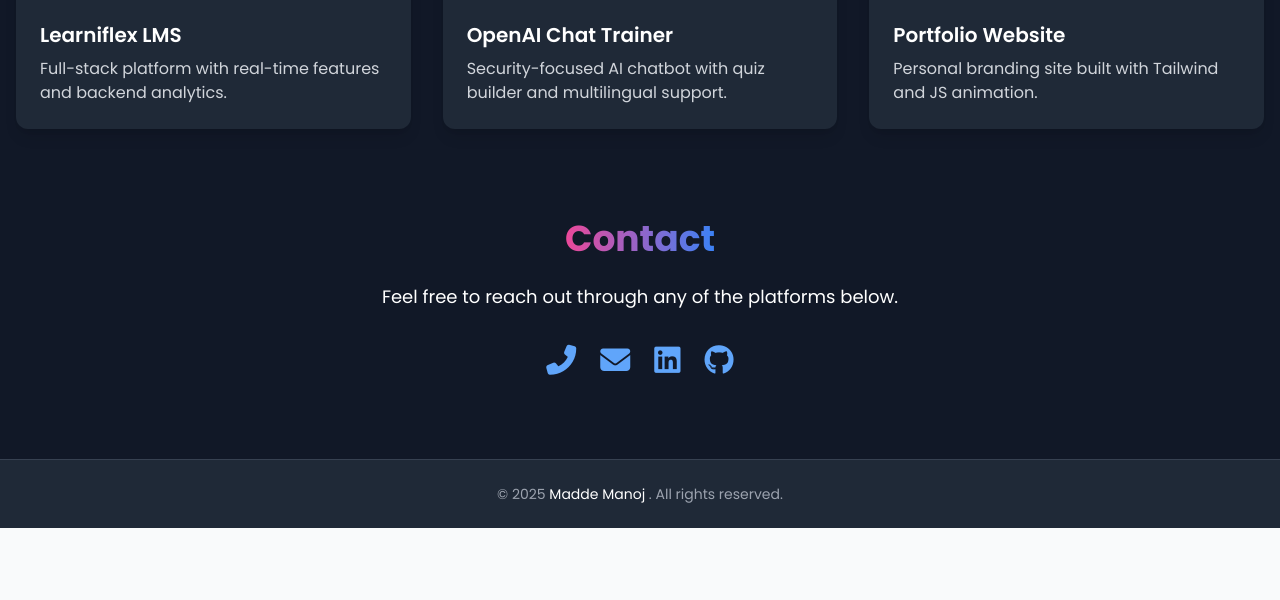
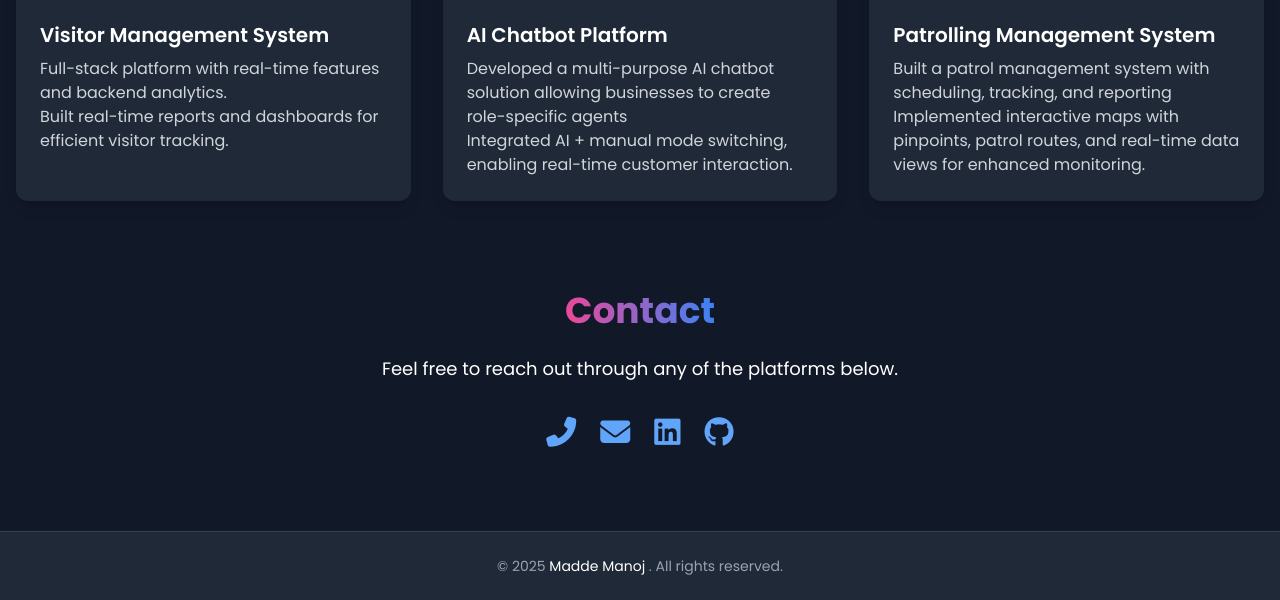
Before and after one commit to Manoj12612/Manoj_mainprofile, a plain HTML site: page index.html in a window 1280 px wide. Shown: the part 2866-3466 px from the top of the page. Before the commit the page ends 3394 px from the top, so only its background shows below. Drawn offline with nearby package versions, Linux system fonts and the light colour scheme; a script that the page names is missing.

Commit message:
changes for the details and images

```diff
--- a/index.html
+++ b/index.html
@@ -171,7 +171,7 @@
         </h1>
 
         <!-- Download Resume Button -->
-<a href="Madde Manoj   Resume.pdf" download
+<a href="Madde_Manoj_Resume.pdf" download
    class="inline-block mt-6 px-6 py-2 rounded-full
           bg-gradient-to-r from-blue-500 via-purple-500 to-pink-500 text-white font-medium
           hover:border-2 hover:border-white hover:bg-transparent hover:text-white transition duration-300">
@@ -498,16 +498,18 @@
         <div class="bg-gray-800 rounded-xl overflow-hidden shadow-lg hover:shadow-purple-400 transition duration-300">
           <img src="11.jpg" alt="Learniflex LMS" class="w-full h-40 object-cover">
           <div class="p-6">
-            <h3 class="text-xl font-semibold mb-2">Learniflex LMS</h3>
+            <h3 class="text-xl font-semibold mb-2">Visitor Management System</h3>
             <p class="text-gray-300">Full-stack platform with real-time features and backend analytics.</p>
+            <p class="text-gray-300"> Built real-time reports and dashboards for efficient visitor tracking. </p>
           </div>
         </div>
         <!-- Portfolio Card 4 -->
         <div class="bg-gray-800 rounded-xl overflow-hidden shadow-lg hover:shadow-purple-400 transition duration-300">
           <img src="44.jpg" alt="OpenAI Chat Trainer" class="w-full h-40 object-cover">
           <div class="p-6">
-            <h3 class="text-xl font-semibold mb-2">OpenAI Chat Trainer</h3>
-            <p class="text-gray-300">Security-focused AI chatbot with quiz builder and multilingual support.</p>
+            <h3 class="text-xl font-semibold mb-2">AI Chatbot Platform</h3>
+            <p class="text-gray-300"> Developed a multi-purpose AI chatbot solution allowing businesses to create role-specific agents</p>
+            <p class="text-gray-300"> Integrated AI + manual mode switching, enabling real-time customer interaction.</p>
           </div>
         </div>
 
@@ -515,8 +517,10 @@
         <div class="bg-gray-800 rounded-xl overflow-hidden shadow-lg hover:shadow-purple-400 transition duration-300">
           <img src="22.jpg" alt="Portfolio Website" class="w-full h-40 object-cover">
           <div class="p-6">
-            <h3 class="text-xl font-semibold mb-2">Portfolio Website</h3>
-            <p class="text-gray-300">Personal branding site built with Tailwind and JS animation.</p>
+            <h3 class="text-xl font-semibold mb-2">Patrolling Management System</h3>
+            <p class="text-gray-300"> Built a patrol management system with scheduling, tracking, and reporting</p>
+            <p class="text-gray-300">  Implemented interactive maps with pinpoints, patrol routes, and real-time data views for enhanced monitoring.</p>
+
           </div>
         </div>
 
```
Also changed, not shown: shared image.jpg (deleted), 1 other file.
